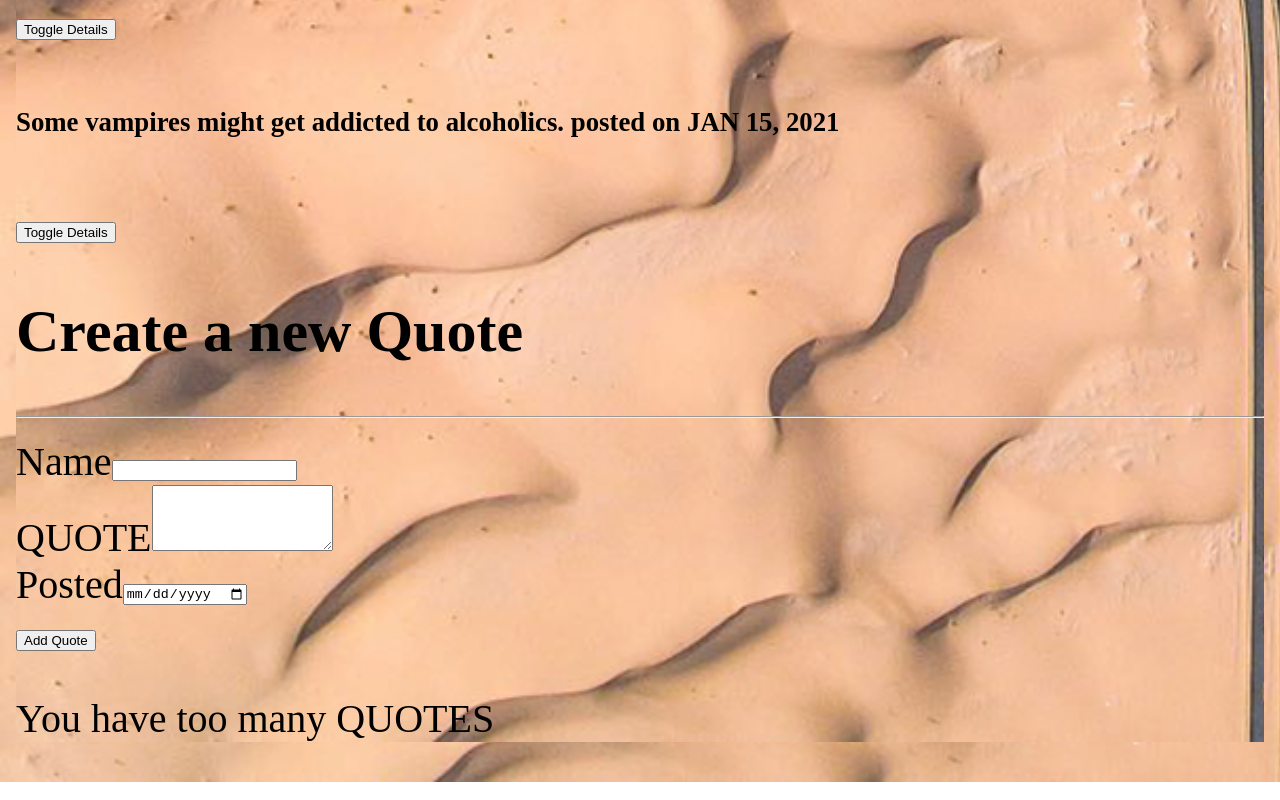
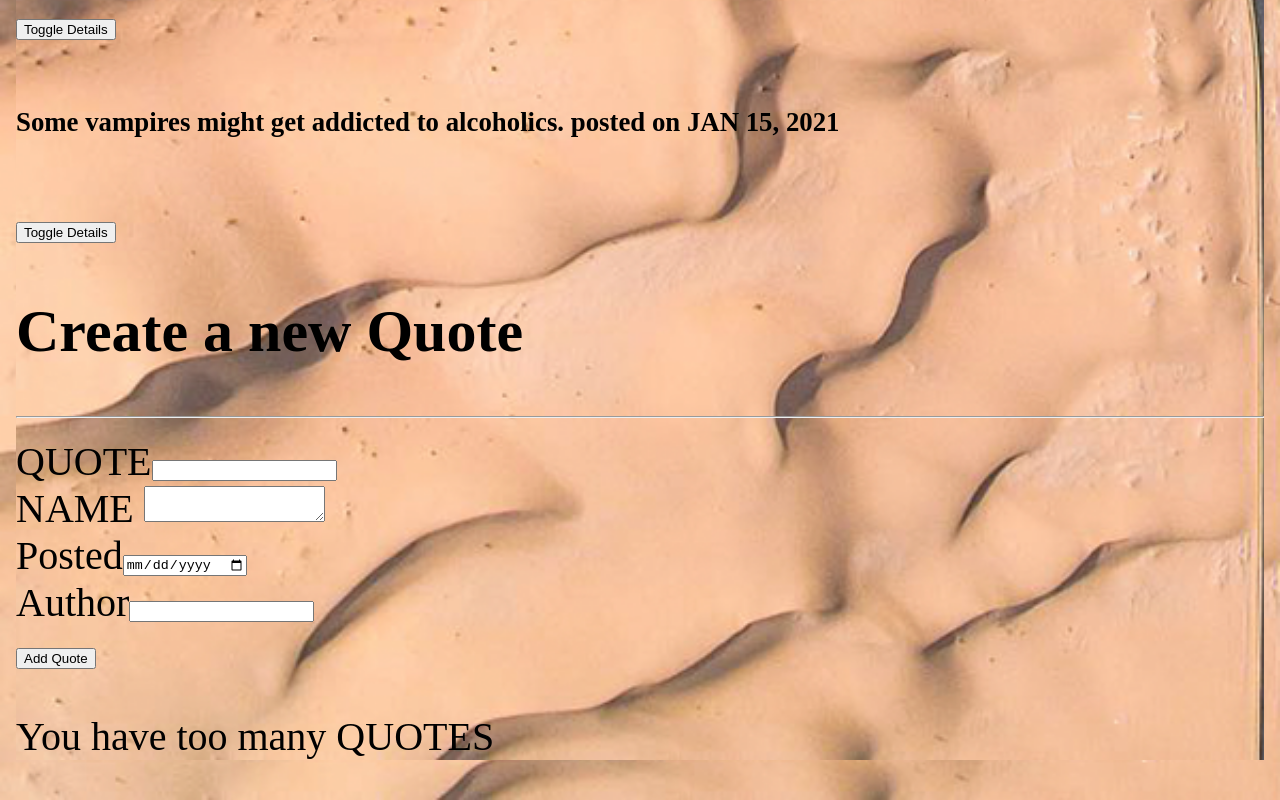
Before and after one commit to Trinityrace/ang-quotes, an Angular app: page / in a window 1280 px wide. Shown: the part 1638-2438 px from the top of the page. Built offline with nearby package versions, Linux system fonts and the light colour scheme.

Commit message:
input field for author name ;logic defined in components

```diff
--- a/src/app/quote-form/quote-form.component.html
+++ b/src/app/quote-form/quote-form.component.html
@@ -6,9 +6,10 @@
 
   <form (ngSubmit)="submitQuote()" #quoteForm="ngForm">
     <div class="form-group">
-      <label for="name">Name</label>
+      <label for="name">QUOTE</label>
       <input
-      onfocus="this.value=''"
+      onfocus="value=''"
+      rows="4"
         type="text"
         class="form-control"
         id="name"
@@ -25,13 +26,13 @@
       </div>
     </div>
     <div class="form-group">
-      <label for="description">QUOTE</label>
+      <label for="description">NAME  </label>
       <textarea
 
       onfocus="this.value=''"
         class="form-control"
         id="description"
-        rows="4"
+        rows=""
         [(ngModel)]="newQuote.description"
         name="description"
         #description="ngModel"
@@ -47,6 +48,7 @@
     <div class="form-group">
       <label for="complete">Posted</label>
       <input
+      value=""
         type="date"
         id="complete"
         [(ngModel)]="newQuote.completeDate"
@@ -54,13 +56,38 @@
         #completeDate="ngModel"
         required
       />
+
+
+
       <div
         [hidden]="completeDate.valid || completeDate.pristine"
         class="alert alert-danger"
       >
-        <p>Date is required</p>
+
       </div>
     </div>
-    <button id="submit" type="submit" class="btn btn-success">Add Quote</button>
+
+
+      <div class="form-group">
+        <label for="author">Author</label>
+        <input
+        onfocus="value=''"
+          type="text"
+          id="author"
+          [(ngModel)]="newQuote.author"
+          name="author"
+          #author="ngModel"
+          required
+        />
+
+
+      <div
+        [hidden]="completeDate.valid || completeDate.pristine"
+        class="alert alert-danger"
+      >
+        <p>Who is the Author?</p>
+      </div>
+    </div>
+    <button id="submit" type="submit"  class="btn btn-success">Add Quote</button>
   </form>
 </div>
--- a/src/app/quote-form/quote-form.component.ts
+++ b/src/app/quote-form/quote-form.component.ts
@@ -9,11 +9,12 @@ import { Quote } from '../quote'
 })
 export class QuoteFormComponent implements OnInit {
 
-  newQuote =new Quote (0,"","", new Date());
+  newQuote =new Quote (0,"","", new Date(),"");
   @Output() addQuote =new EventEmitter<Quote>();
 
   submitQuote(){
     this.addQuote.emit(this.newQuote);
+    // this.addQuote.emit(this.newQuote).reset();
   }
 
 
--- a/src/app/quote.ts
+++ b/src/app/quote.ts
@@ -1,7 +1,8 @@
 export class Quote {
   public showDescription: boolean ;
   constructor(public id: number, public name:string,
-  public description: string, public completeDate: Date){
+  public description: string, public completeDate: Date,
+  public author: string){
     this.showDescription=false;
   }
 }
--- a/src/app/quote/quote.component.ts
+++ b/src/app/quote/quote.component.ts
@@ -13,49 +13,57 @@ export class QuoteComponent implements OnInit {
       1,
       "Theres never any blood in Star Wars movies because all the lasers and lightsabers would cauterize the wounds instantly.",
       "By MoonWlker",
-      new Date()
+      new Date(),
+      "author"
     ),
     new Quote(
       2,
       "There are many men named Hunter, but oddly no women named gatherer.",
       "By Trinity",
-      new Date(2020, 1, 12)
+      new Date(2020, 1, 12),
+      "author"
     ),
     new Quote(
       3,
       "Turbulence is the pot hole of the sky. ",
       "By Trinity",
-      new Date(2020, 1, 1)
+      new Date(2020, 1, 1),
+      "author"
     ),
     new Quote(
       4,
       "Some innocent pets have given unconditional love to Serial killers.",
       "By Chun Li",
-      new Date(2019, 12, 25)
+      new Date(2019, 12, 25),
+      "author"
     ),
     new Quote(
       5,
       "Blinds are what keep you from being blinded in the morning.",
       "By Myself",
-      new Date(2013, 2, 2)
+      new Date(2013, 2, 2),
+      "author"
     ),
     new Quote(
       6,
       "Rappers who rap fast would have a huge advantage in the Harry Potter universe when casting spells.",
       "By MeGenius",
-      new Date(2020, 1, 13)
+      new Date(2020, 1, 13),
+      "author"
     ),
     new Quote(
       7,
       "You hold shift to run because running is upprcase walking.",
       "By VidGamer",
-      new Date(2002, 12, 29)
+      new Date(2002, 12, 29),
+      "author"
     ),
     new Quote(
       8,
       "Some vampires might get addicted to alcoholics.",
       "By Trevor Ngugi",
-      new Date(2020, 12, 15)
+      new Date(2020, 12, 15),
+      "author"
     )
   ];
 
```
